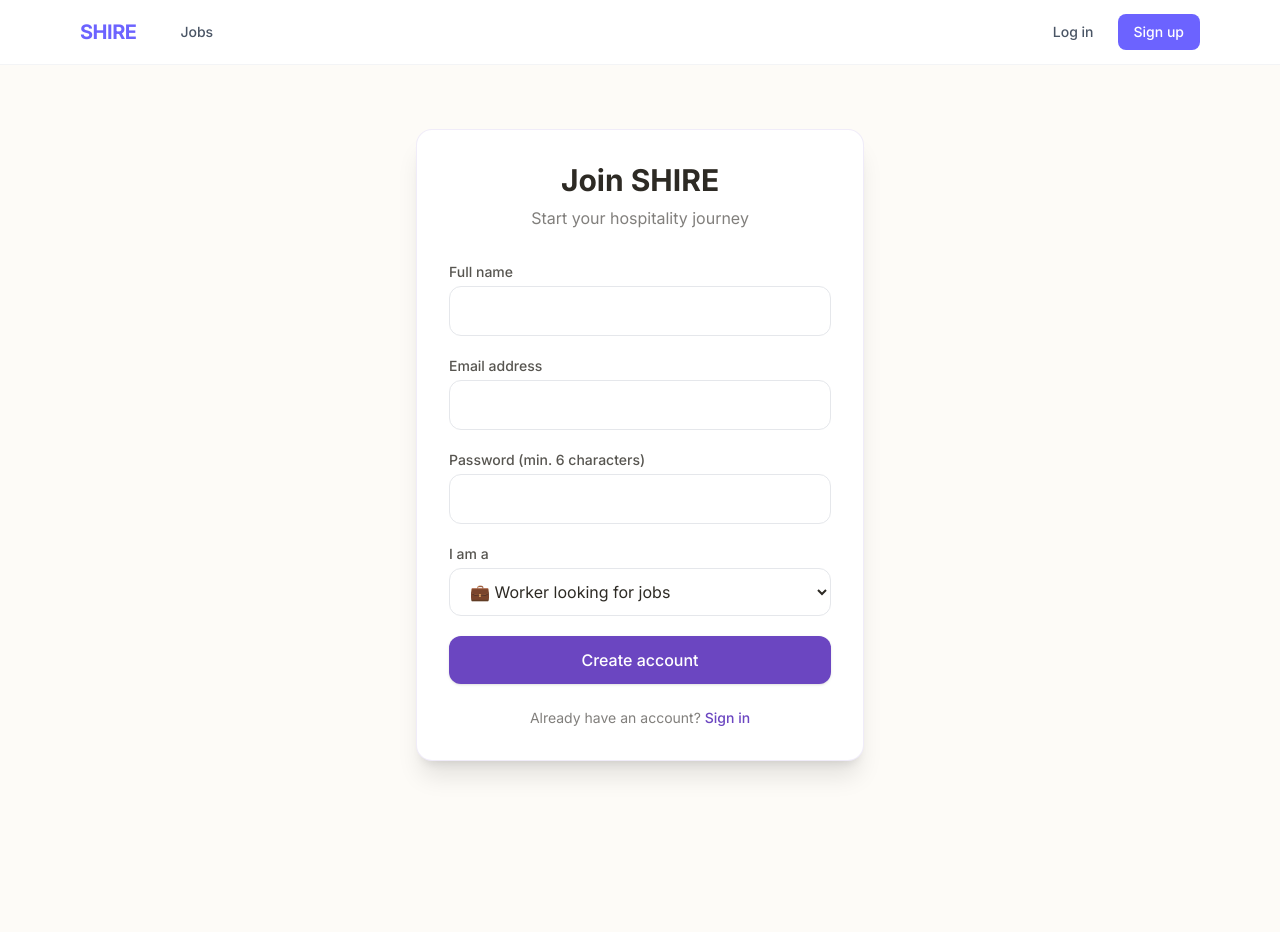
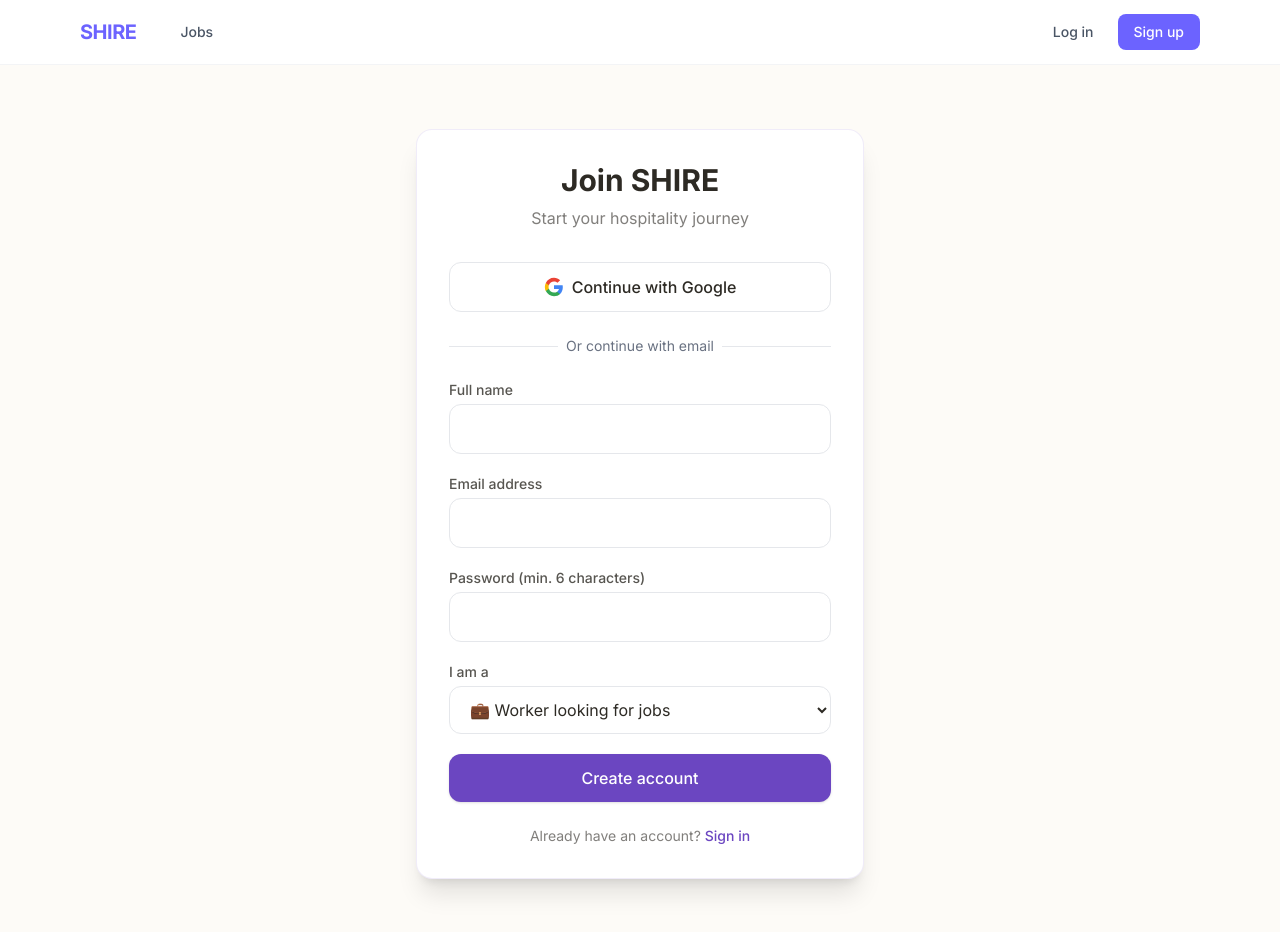
Before and after one commit to ibrahimh-max/SHIRE, a Next.js app: page /signup in a window 1280 px wide. Shown: the top 932 px of the page. Before the commit the page ends 825 px from the top, so only its background shows below. Built offline with nearby package versions, Linux system fonts and the light colour scheme.

Commit message:
sigup and signin

```diff
--- a/src/app/signup/page.tsx
+++ b/src/app/signup/page.tsx
@@ -17,6 +17,7 @@ export default function Signup() {
   });
 
   const [loading, setLoading] = useState(false);
+  const [googleLoading, setGoogleLoading] = useState(false);
   const [error, setError] = useState('');
   const [success, setSuccess] = useState(false);
 
@@ -34,7 +35,38 @@ export default function Signup() {
     }
   };
 
+  // Google Signup
+  const signUpWithGoogle = async () => {
+
+    try {
+
+      setGoogleLoading(true);
+      setError('');
+
+      const { error } = await supabase.auth.signInWithOAuth({
+        provider: 'google',
+
+        options: {
+          redirectTo: `${window.location.origin}/dashboard`,
+        },
+      });
+
+      if (error) {
+        setError(error.message);
+        setGoogleLoading(false);
+      }
+
+    } catch {
+
+      setError('Google sign up failed.');
+      setGoogleLoading(false);
+
+    }
+  };
+
+  // Email Signup
   const handleSubmit = async (e: React.FormEvent) => {
+
     e.preventDefault();
 
     setLoading(true);
@@ -62,18 +94,20 @@ export default function Signup() {
         return;
       }
 
-      // Show success UI
       setSuccess(true);
 
-      // Redirect after short delay
       setTimeout(() => {
         router.push('/login');
       }, 4000);
 
     } catch {
+
       setError('Something went wrong. Please try again.');
+
     } finally {
+
       setLoading(false);
+
     }
   };
 
@@ -99,7 +133,7 @@ export default function Signup() {
 
           </div>
 
-          {/* Success Message */}
+          {/* Success */}
           {success && (
             <div className="mb-5 p-4 bg-green-50 border border-green-200 rounded-xl">
 
@@ -121,6 +155,59 @@ export default function Signup() {
               {error}
             </div>
           )}
+
+          {/* Google Signup Button */}
+          <button
+            onClick={signUpWithGoogle}
+            disabled={googleLoading || loading || success}
+            className="w-full border border-gray-200 py-3 rounded-xl font-medium hover:bg-gray-50 transition-all mb-4 flex items-center justify-center gap-2 disabled:opacity-60 disabled:cursor-not-allowed"
+          >
+            {googleLoading ? (
+              <>
+                <div className="w-4 h-4 border-2 border-gray-600 border-t-transparent rounded-full animate-spin"></div>
+                Redirecting...
+              </>
+            ) : (
+              <>
+                {/* Google Icon */}
+                <svg className="w-5 h-5" viewBox="0 0 24 24">
+                  <path
+                    fill="#4285F4"
+                    d="M22.56 12.25c0-.78-.07-1.53-.2-2.25H12v4.26h5.92c-.26 1.37-1.04 2.53-2.21 3.31v2.77h3.57c2.08-1.92 3.28-4.74 3.28-8.09z"
+                  />
+                  <path
+                    fill="#34A853"
+                    d="M12 23c2.97 0 5.46-.98 7.28-2.66l-3.57-2.77c-.98.66-2.23 1.06-3.71 1.06-2.86 0-5.29-1.93-6.16-4.53H2.18v2.84C3.99 20.53 7.7 23 12 23z"
+                  />
+                  <path
+                    fill="#FBBC05"
+                    d="M5.84 14.09c-.22-.66-.35-1.36-.35-2.09s.13-1.43.35-2.09V7.07H2.18C1.43 8.55 1 10.22 1 12s.43 3.45 1.18 4.93l2.85-2.22.81-.62z"
+                  />
+                  <path
+                    fill="#EA4335"
+                    d="M12 5.38c1.62 0 3.06.56 4.21 1.64l3.15-3.15C17.45 2.09 14.97 1 12 1 7.7 1 3.99 3.47 2.18 7.07l3.66 2.84c.87-2.6 3.3-4.53 6.16-4.53z"
+                  />
+                </svg>
+
+                Continue with Google
+              </>
+            )}
+          </button>
+
+          {/* Divider */}
+          <div className="relative my-6">
+
+            <div className="absolute inset-0 flex items-center">
+              <div className="w-full border-t border-gray-200"></div>
+            </div>
+
+            <div className="relative flex justify-center text-sm">
+              <span className="px-2 bg-white text-gray-500">
+                Or continue with email
+              </span>
+            </div>
+
+          </div>
 
           {/* Form */}
           <form onSubmit={handleSubmit} className="space-y-5">
@@ -225,7 +312,7 @@ export default function Signup() {
             {/* Submit */}
             <button
               type="submit"
-              disabled={loading || success}
+              disabled={loading || success || googleLoading}
               className="w-full bg-primary text-white py-3 rounded-xl hover:bg-primary-dark transition-all font-medium shadow-sm hover:shadow-md disabled:opacity-60"
             >
               {loading
```
